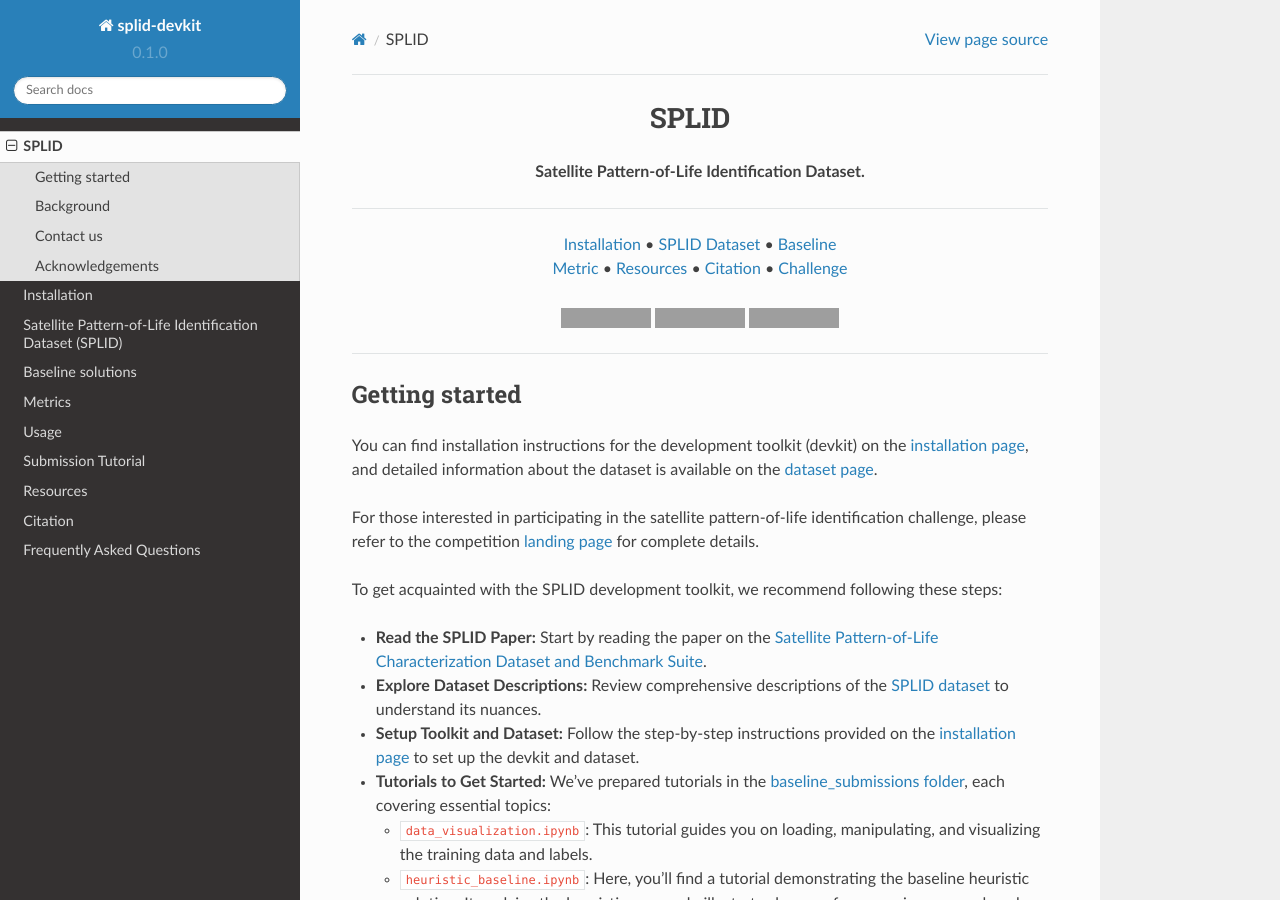
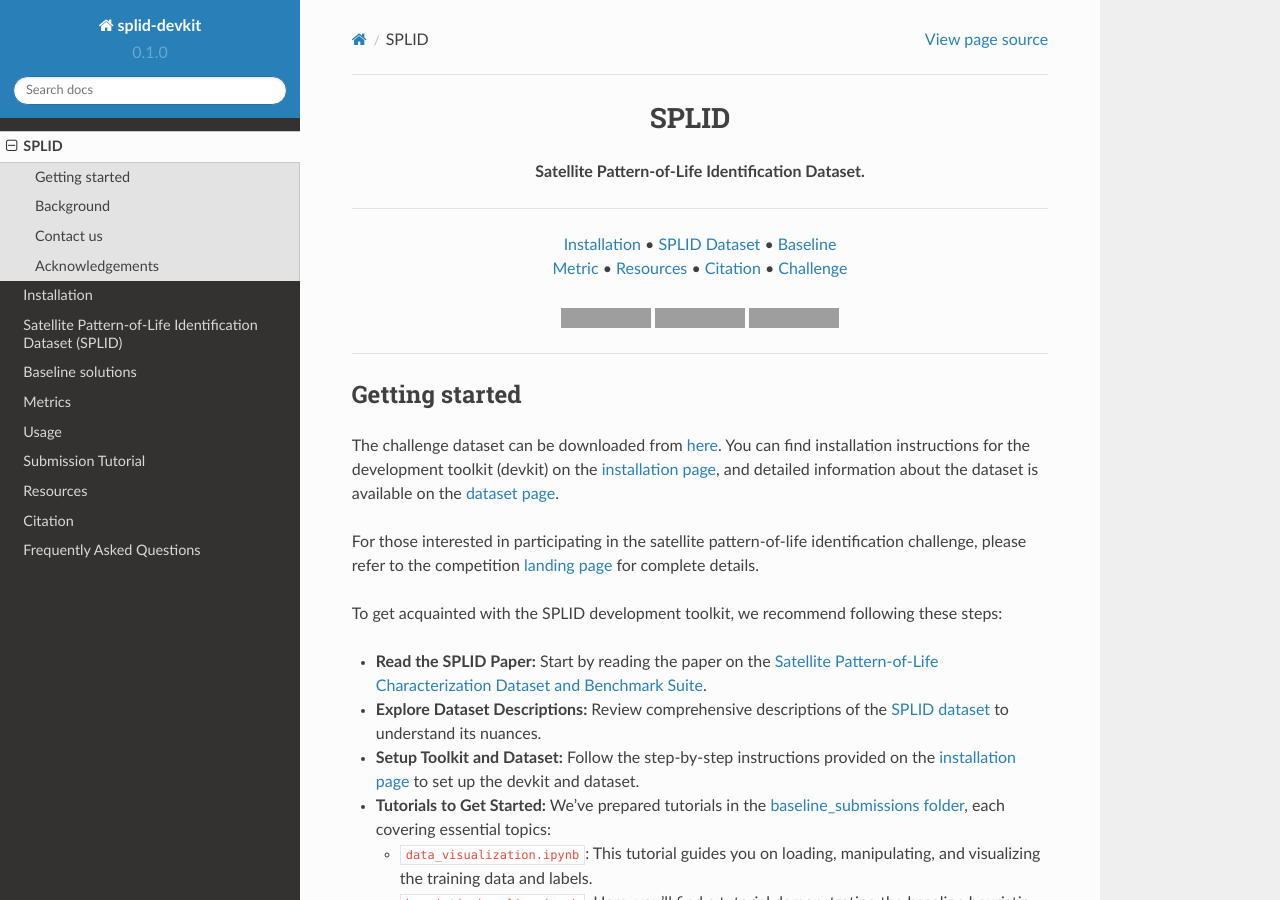
Before and after one commit to olgupila/STORM-AI-devkit-2025, a Sphinx documentation site: the page built from docs/README.md, in a window 1280 px wide and 900 px high. Built offline with Sphinx 7.4.7 and the Read the Docs theme 2.0.0, drawn with Linux system fonts in a browser that asks for light colours; pages that are not in the unit, such as notebooks, are missing from menus; grey boxes are pictures that could not be loaded.

Commit message:
Update README.md

```diff
--- a/docs/README.md
+++ b/docs/README.md
@@ -23,7 +23,7 @@
 <div align="left">
 
 ## Getting started
-You can find installation instructions for the development toolkit (devkit) on the [installation page](https://splid-devkit.readthedocs.io/en/latest/installation.html), and detailed information about the dataset is available on the [dataset page](https://splid-devkit.readthedocs.io/en/latest/dataset.html).
+The challenge dataset can be downloaded from <a href="https://www.dropbox.com/scl/fo/jt5h1f82iycjb8elybmlz/h?rlkey=bjcmny486ddf7m0j7b9uok9ww&dl=0">here</a>. You can find installation instructions for the development toolkit (devkit) on the [installation page](https://splid-devkit.readthedocs.io/en/latest/installation.html), and detailed information about the dataset is available on the [dataset page](https://splid-devkit.readthedocs.io/en/latest/dataset.html).
 
 For those interested in participating in the satellite pattern-of-life identification challenge, please refer to the competition [landing page](https://eval.ai/web/challenges/challenge-page/2164/overview) for complete details.
 
```
